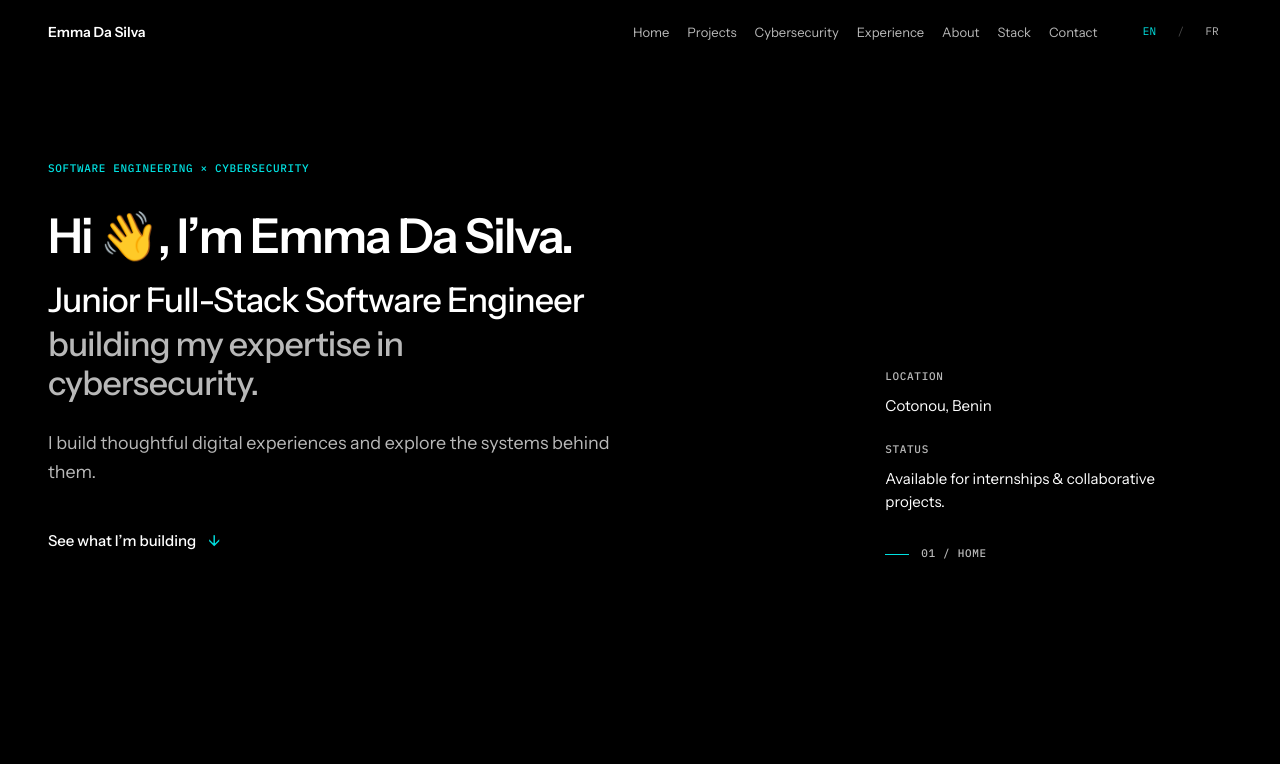
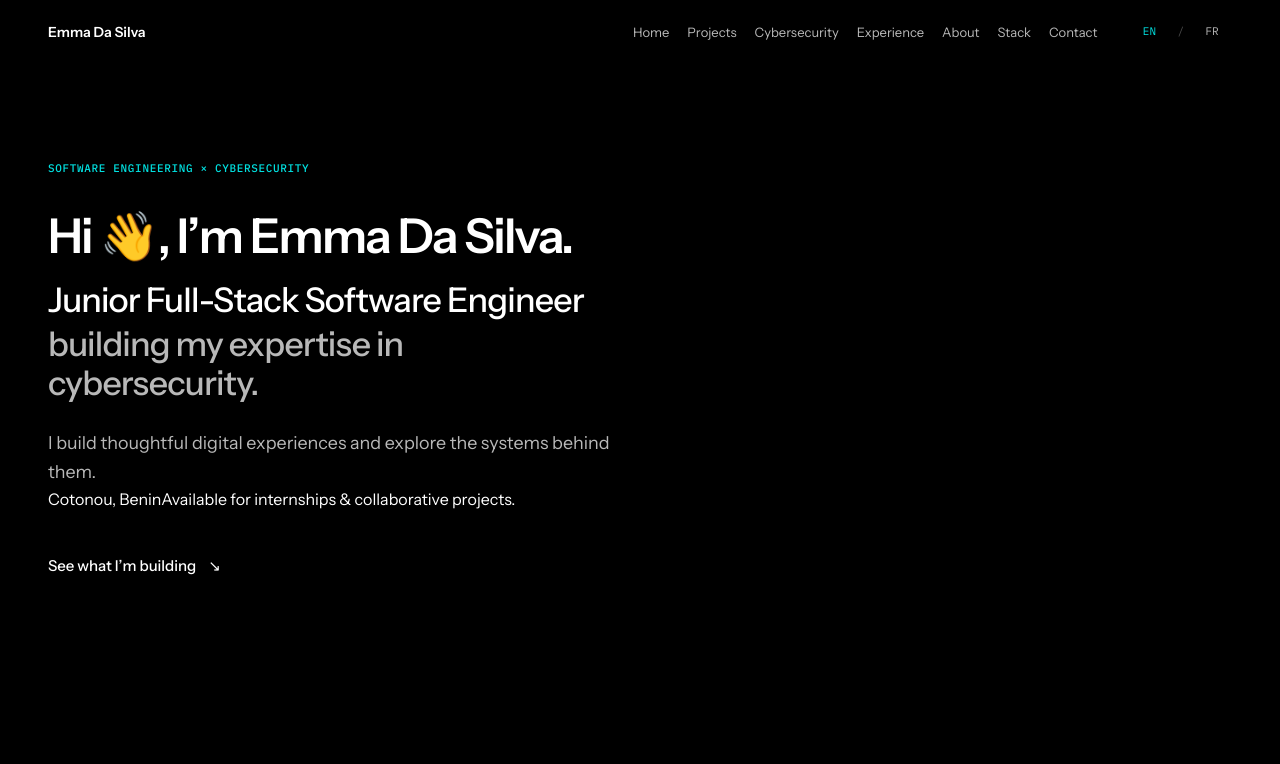
Before and after one commit to emma-dasilva-dev/emma-dasilva-portfolio, a Next.js app: page /en in a window 1280 px wide. Shown: the top 764 px of the page. Built offline with nearby package versions, Linux system fonts and the light colour scheme.

Commit message:
redesign: simplify hero structure

```diff
--- a/src/components/sections/Hero.tsx
+++ b/src/components/sections/Hero.tsx
@@ -14,47 +14,33 @@ export function Hero({ locale }: HeroProps) {
 
   return (
     <Section id="home" className={styles.hero}>
-      <PageContainer className={styles.container}>
-        <div className={styles.content}>
+      <PageContainer>
+        <div className={styles.heroInner}>
           <p className={styles.eyebrow}>{content.eyebrow}</p>
 
-          <div className={styles.introduction}>
           <h1 className={styles.name}>
             <span>{content.greetingPrefix}</span>{" "}
             <span className={styles.personName}>{content.name}</span>
           </h1>
+
           <p className={styles.positioning}>
-              <span className={styles.primaryTitle}>{content.titlePrimary}</span>
+            <span>{content.titlePrimary}</span>{" "}
             <span className={styles.secondaryTitle}>{content.titleSecondary}</span>
           </p>
-          </div>
 
           <p className={styles.supportingCopy}>{content.supportingCopy}</p>
 
+          <div className={styles.heroFooter}>
+            <div className={styles.metaRow}>
+              <span>{content.location}</span>
+              <span>{content.status}</span>
+            </div>
+
             <a className={styles.cta} href="#work">
-            <span>{content.cta}</span>
-            <span className={styles.ctaArrow} aria-hidden="true">
-              ↓
-            </span>
+              {content.cta} <span aria-hidden="true">↘</span>
             </a>
           </div>
-
-        <aside className={styles.metaRail} aria-label={locale === "en" ? "Introduction details" : "Détails de présentation"}>
-          <div className={styles.metaItem}>
-            <span className={styles.metaLabel}>{content.locationLabel}</span>
-            <span className={styles.metaValue}>{content.location}</span>
         </div>
-
-          <div className={styles.metaItem}>
-            <span className={styles.metaLabel}>{content.statusLabel}</span>
-            <span className={styles.metaValue}>{content.status}</span>
-          </div>
-
-          <div className={styles.sectionMarker} aria-hidden="true">
-            <span className={styles.markerLine} />
-            <span>{content.sectionMarker}</span>
-          </div>
-        </aside>
       </PageContainer>
     </Section>
   );
```
Lines whose indentation alone changed are shown as unchanged.
